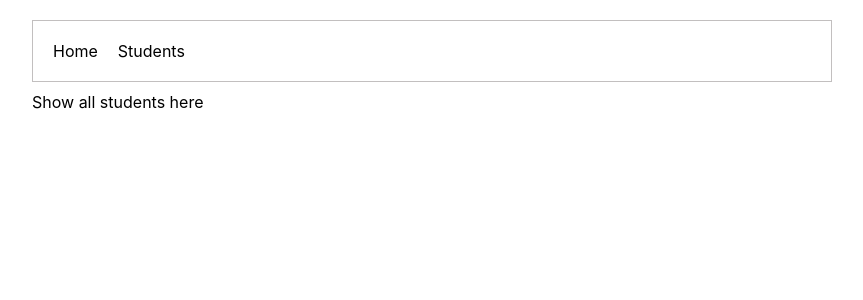
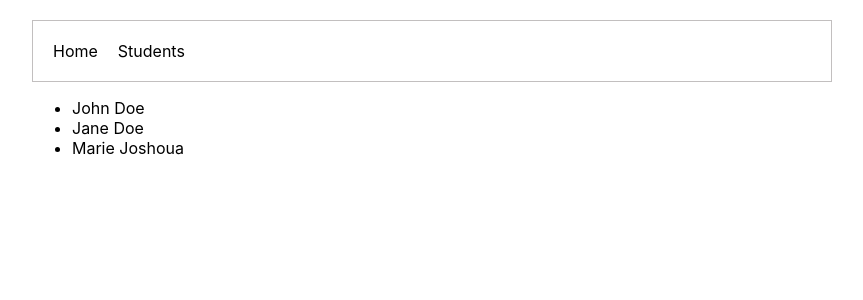
Before and after one commit to TBK0749/react-git, a React (Create React App) app: page /students in a window 1280 px wide. Shown: the top 300 px of the page, without its empty margins (208-1071 px from the left). Built offline with nearby package versions, Linux system fonts and the light colour scheme.

Commit message:
ส่งหน้า Student ไป StudentDetails ได้แล้ว

```diff
--- a/src/pages/StudentDetails.js
+++ b/src/pages/StudentDetails.js
@@ -3,6 +3,7 @@ import { useParams } from "react-router";
 export default function StudentDetails() {
   const { id } = useParams();
 
+
   return (
     <div>Student Details: {id}</div>
   );
--- a/src/pages/Students.js
+++ b/src/pages/Students.js
@@ -1,5 +1,8 @@
 import { useEffect } from "react";
+import { Router, Switch } from "react-router";
+import { Link, Route, useRouteMatch } from "react-router-dom";
 import { students } from "../data/students";
+import StudentDetails from "./StudentDetails"
 
 export default function Students() {
   useEffect(() => {
@@ -7,7 +10,24 @@ export default function Students() {
     console.log(students);
   }, []);
 
+  const { url } = useRouteMatch();
+
   return (
-    <div>Show all students here</div>
+    <div>
+      <ul>
+        {[...students].map((student, id) => (
+          <li key={id}>
+            <Link to={`${url}/${student.id}`}>{student.name}</Link>
+          </li>
+        ))}
+      </ul>
+
+      <Switch>
+        {/* <Route path={`${url}/:id`} >
+          <StudentDetails />
+        </Route> */}
+        <Route path={`${url}/:id`} children={<StudentDetails />} />
+      </Switch>
+    </div>
   );
 }
```
